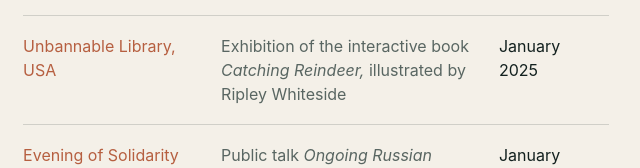
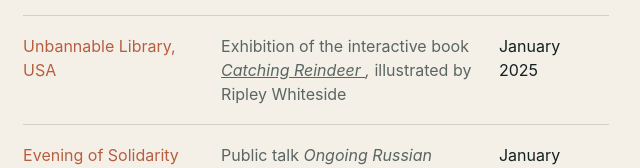
Before and after one commit to huruksut/huruksut.github.io, a plain HTML site: page index.html in a window 1280 px wide. Shown: the part 7512-7680 px from the top of the page, 621-1261 px from the left. Drawn offline with Linux system fonts and the light colour scheme.

Commit message:
Update index.html
Adding link to Unbannable

```diff
--- a/index.html
+++ b/index.html
@@ -1043,7 +1043,9 @@
         <p>
          Exhibition of the interactive book
          <em>
-          Catching Reindeer,
+         <a href="https://unbannablelibrary.com/2026/04/14/vol-14-catching-a-reindeer/" rel="noopener" target="_blank">
+        Catching Reindeer
+         </a>,
          </em>
          illustrated by Ripley Whiteside
         </p>
```
